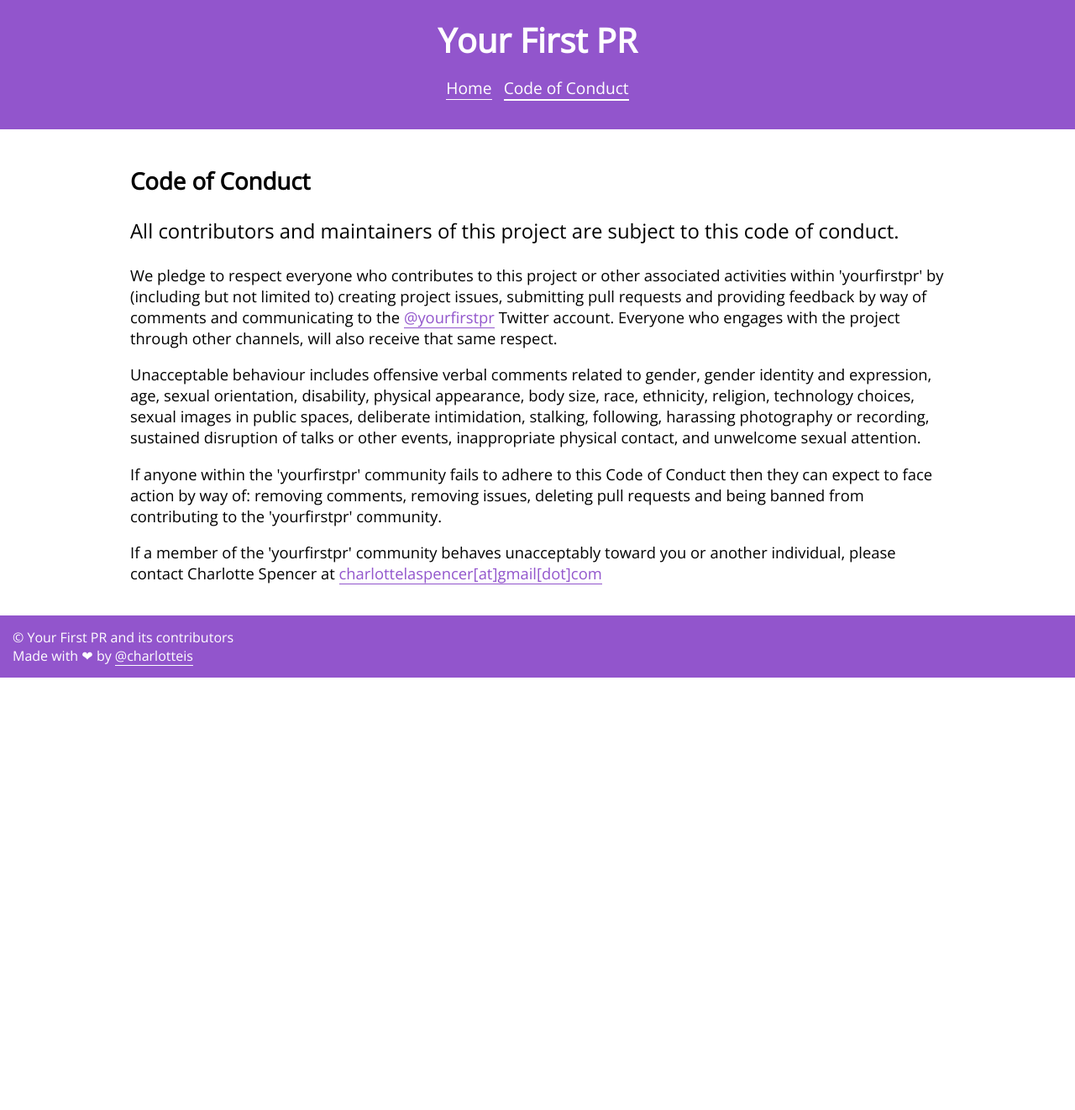
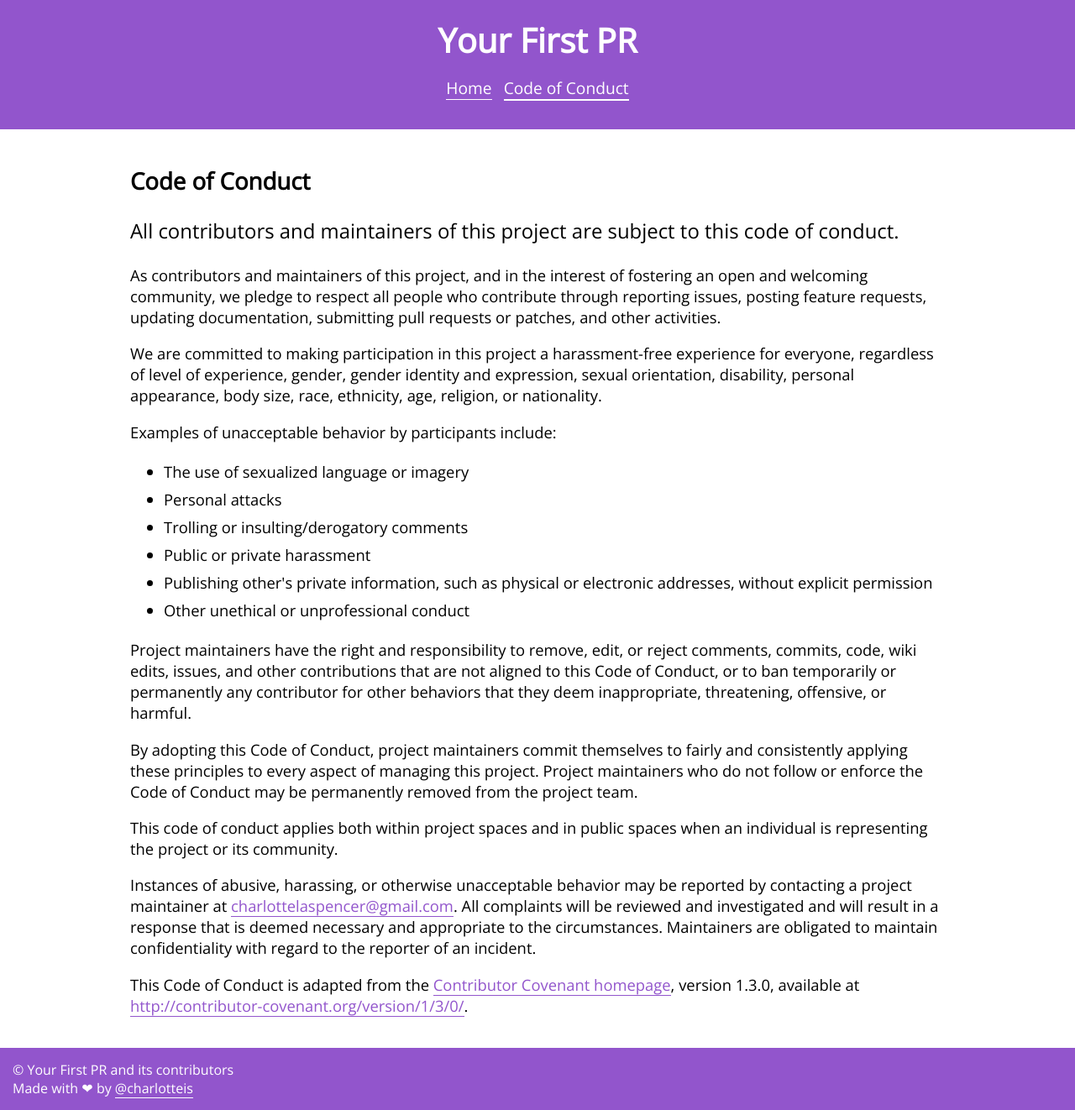
Before and after one commit to yourfirstpr/yourfirstpr.github.io, a Jekyll site: the page built from coc.html, in a window 1280 px wide. Shown: the whole page at 84% size. Built offline with Jekyll 4.4.1, drawn with Linux system fonts in a browser that asks for light colours; before the commit the page ends 900 px from its top, so only the background shows below that.

Commit message:
Use Contributor Covenant for COC

```diff
--- a/coc.html
+++ b/coc.html
@@ -17,28 +17,65 @@
     <p id='headline'>
       All contributors and maintainers of this project are subject to this code of conduct.
     </p>
+
     <p>
-      We pledge to respect everyone who contributes to this project or other associated activities
-      within 'yourfirstpr' by (including but not limited to) creating project issues, submitting pull
-      requests and providing feedback by way of comments and communicating to the <a href='https://twitter.com/yourfirstpr'>@yourfirstpr</a> Twitter account.
-      Everyone who engages with the project through other channels, will also receive that same respect.
+      As contributors and maintainers of this project, and in the interest of
+      fostering an open and welcoming community, we pledge to respect all people who
+      contribute through reporting issues, posting feature requests, updating
+      documentation, submitting pull requests or patches, and other activities.
     </p>
+
     <p>
-      Unacceptable behaviour includes offensive verbal comments related to gender, gender identity and expression,
-      age, sexual orientation, disability, physical appearance, body size, race, ethnicity, religion,
-      technology choices, sexual images in public spaces, deliberate intimidation, stalking, following,
-      harassing photography or recording, sustained disruption of talks or other events, inappropriate physical contact,
-      and unwelcome sexual attention.
+      We are committed to making participation in this project a harassment-free
+      experience for everyone, regardless of level of experience, gender, gender
+      identity and expression, sexual orientation, disability, personal appearance,
+      body size, race, ethnicity, age, religion, or nationality.
     </p>
+
     <p>
-      If anyone within the 'yourfirstpr' community fails to adhere to this Code of Conduct then they can
-      expect to face action by way of: removing comments, removing issues, deleting pull requests and being
-      banned from contributing to the 'yourfirstpr' community.
+      Examples of unacceptable behavior by participants include:
+      <ul>
+        <li>The use of sexualized language or imagery</li>
+        <li>Personal attacks</li>
+        <li>Trolling or insulting/derogatory comments</li>
+        <li>Public or private harassment</li>
+        <li>Publishing other's private information, such as physical or electronic addresses, without explicit permission</li>
+        <li>Other unethical or unprofessional conduct</li>
+      </ul>
     </p>
+
     <p>
-      If a member of the 'yourfirstpr' community behaves unacceptably toward you or another individual,
-      please contact Charlotte Spencer at
-      <a href="mailto:charlottelaspencer@gmail.com">charlottelaspencer[at]gmail[dot]com</a>
+      Project maintainers have the right and responsibility to remove, edit, or
+      reject comments, commits, code, wiki edits, issues, and other contributions
+      that are not aligned to this Code of Conduct, or to ban temporarily or
+      permanently any contributor for other behaviors that they deem inappropriate,
+      threatening, offensive, or harmful.
+    </p>
+
+    <p>
+      By adopting this Code of Conduct, project maintainers commit themselves to
+      fairly and consistently applying these principles to every aspect of managing
+      this project. Project maintainers who do not follow or enforce the Code of
+      Conduct may be permanently removed from the project team.
+    </p>
+
+    <p>
+      This code of conduct applies both within project spaces and in public spaces
+      when an individual is representing the project or its community.
+    </p>
+
+    <p>
+      Instances of abusive, harassing, or otherwise unacceptable behavior may be
+      reported by contacting a project maintainer at <a href='mailto:charlottelaspencer@gmail.com'>charlottelaspencer@gmail.com</a>. All
+      complaints will be reviewed and investigated and will result in a response that
+      is deemed necessary and appropriate to the circumstances. Maintainers are
+      obligated to maintain confidentiality with regard to the reporter of an
+      incident.
+    </p>
+
+    <p>
+      This Code of Conduct is adapted from the <a href='http://contributor-covenant.org'>Contributor Covenant homepage</a>,
+      version 1.3.0, available at <a href='http://contributor-covenant.org/version/1/3/0/'>http://contributor-covenant.org/version/1/3/0/</a>.
     </p>
   </section>
 </div>
```
Also changed, not shown: CODEOFCONDUCT.MD (+45 -6 lines).
